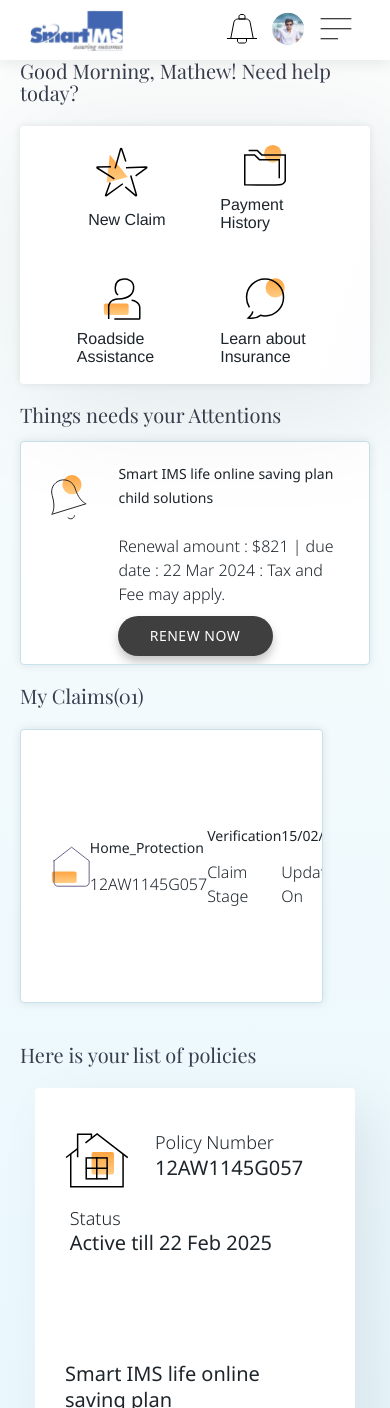
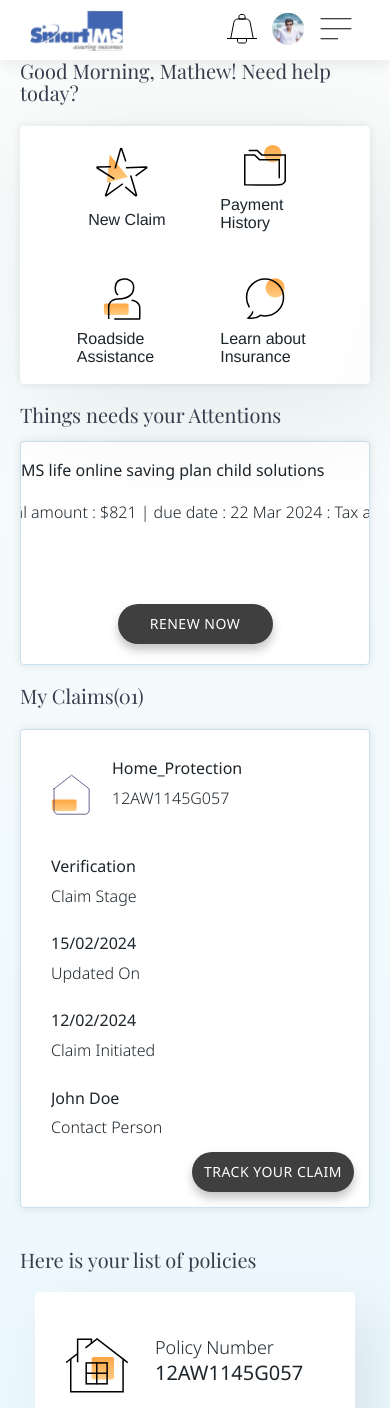
Before and after one commit to SmartImsIns/smart-ims-insu-frontend-app, a React (Create React App) app: page /ims-dashboard in a window 390 px wide. Shown: the top 1408 px of the page. Built offline with nearby package versions, Linux system fonts and the light colour scheme; a web font is replaced by a local one.

Commit message:
Dashbaord my claims responsive fixes

```diff
--- a/src/ImsDashboard/ImsDashboardCards/MyClaimsCard.tsx
+++ b/src/ImsDashboard/ImsDashboardCards/MyClaimsCard.tsx
@@ -14,15 +14,12 @@
       <DynamicTextDisplay text="My Claims(01)" />
       <Box>
         <Card sx={ImsDashboardStyle.myClaimsCardStyles}>
-          {/* <DashBoardCardItem src={myClaimsIcon} alt="new-claim-icon" text="" /> */}
-          {/* <Box sx={ImsDashboardStyle.ClaminsContentStyles}> */}
-          {/* <Box sx={ImsDashboardStyle.ClaminsIconContent } > */}
           <MyClaimCardItem
             headText="Home_Protection"
             contentText="12AW1145G057"
             icon={myClaimsIcon}
+            parentClasses={ImsDashboardStyle.myClaimsCardWithIconStyles}
           />
-          {/* </Box> */}
           <MyClaimCardItem headText="Verification" contentText="Claim Stage" />
           <MyClaimCardItem headText="15/02/2024" contentText="Updated On" />
           <MyClaimCardItem
@@ -30,8 +27,10 @@
             contentText="Claim Initiated"
           />
           <MyClaimCardItem headText="John Doe" contentText="Contact Person" />
-          {/* </Box> */}
-          <ActionButton buttonText="Track Your Claim" />
+          <ActionButton
+            buttonText="Track Your Claim"
+            classes={ImsDashboardStyle.myClaimsCardButtonStyles}
+          />
         </Card>
       </Box>
     </Box>
--- a/src/ImsDashboard/ImsDashboardStyle.ts
+++ b/src/ImsDashboard/ImsDashboardStyle.ts
@@ -2,6 +2,9 @@
   container: {
     paddingTop: "40px",
     background: "linear-gradient(180deg, #FBFDFC 0%, #E5F6FE 100%)",
+  },
+  flex1: {
+    flex: "1 1 0%",
   },
   imsDashbardContainer: {
     paddingLeft: "30px",
@@ -28,7 +31,16 @@
     display: "flex",
     flexDirection: "column",
   },
-
+  claimsCardWrapperStyles: {
+    display: "flex",
+    gap: "22px",
+    marginRight: "86px",
+    padding: "15px",
+    "@media (max-width:599px)": {
+      marginRight: "0px",
+      minWidth: "135px",
+    },
+  },
   welcomeCardStyles: {
     height: "100px",
     flexShrink: 0,
@@ -102,30 +114,39 @@
     },
   },
   myClaimsCardStyles: {
-    height: "112px",
+    // height: "112px",
     flexShrink: 0,
     display: "flex",
     flexDirection: "row",
     alignItems: "center",
     marginTop: "22px",
-    paddingRight: "42px",
-    paddingLeft: "29.85px",
+    padding: "15px",
     border: "1px solid #C9E1EC",
+    flexWrap: "wrap",
     boxShadow: "0px 0px 10px 0px rgba(0, 0, 0, 0.1)",
     "@media (max-width:599px)": {
-      width: "100%",
-      maxWidth: "229px",
-      height: "272px",
-      lineHeight: "19.8px",
+      // width: "100%",
+      // maxWidth: "229px",
+      // height: "272px",
+      // lineHeight: "19.8px",
+      // marginRight: "0px",
+      justifyContent: "space-between",
     },
     "@media (min-width:600px) and (max-width:1024px)": {
-      width: "100%",
-      maxWidth: "229px",
-      height: "272px",
-      lineHeight: "19.8px",
+      // width: "100%",
+      // height: "272px",
+      // lineHeight: "19.8px",
     },
   },
-
+  myClaimsCardWithIconStyles: {
+    "@media (min-width:600px) and (max-width:1024px)": {
+      // width: "260px",
+      flex: "1 1 0%",
+    },
+  },
+  myClaimsCardButtonStyles: {
+    marginLeft: "auto",
+  },
   ClaminsContentStyles: {
     display: "flex",
     flexDirection: "row",
@@ -188,12 +209,10 @@
     fontStyle: "normal",
     fontWeight: "400",
     lineHeight: "110%", // 19.8px
+    whiteSpace: "nowrap",
     "@media (max-width:599px)": {
-      fontSize: "14px",
-      lineHeight: "24px",
-    },
-    "@media(min-width: 600px) and (max-width: 1023px)": {
-      fontSize: "14px",
+      fontSize: "16px",
+      fontWeight: "400",
     },
   },
 
@@ -205,12 +224,10 @@
     fontFamily: "Noto Sans",
     fontWeight: "300",
     lineHeight: "110%", // 19.8px
-    "@media (max-width:599px)": {
+    whiteSpace: "nowrap",
+    "@media(max-width:599px)": {
       fontSize: "16px",
-      lineHeight: "24px",
-    },
-    "@media(min-width: 600px) and (max-width: 1023px)": {
-      fontSize: "16px",
+      fontWeight: "300",
     },
   },
   AttentionsCardTextStyle: {
@@ -231,7 +248,8 @@
   },
   ActionButtonStyles: {
     display: "flex",
-    width: 155,
+    width: "fit-content",
+    minWidth: "155px",
     height: 40,
     padding: "16px 12px",
     justifyContent: "center",
--- a/src/ImsDashboard/common/ActionButton.tsx
+++ b/src/ImsDashboard/common/ActionButton.tsx
@@ -1,23 +1,21 @@
-import React from 'react';
-import { Box, Button } from '@mui/material';
-import ImsDashboardStyle from '../ImsDashboardStyle'
+import React from "react";
+import { Box, Button } from "@mui/material";
+import ImsDashboardStyle from "../ImsDashboardStyle";
 
 interface ActionButtonProps {
   buttonText: string;
-
+  classes?: Object;
 }
 
-const ActionButton: React.FC<ActionButtonProps> = ({ buttonText }) => {
+const ActionButton: React.FC<ActionButtonProps> = ({ buttonText, classes }) => {
   return (
-    <Box >
-      <Button
-        variant="contained"
-        sx={ImsDashboardStyle.ActionButtonStyles}
-      >
-        {buttonText}
-      </Button>
-    </Box>
+    <Button
+      variant="contained"
+      sx={{ ...ImsDashboardStyle.ActionButtonStyles, ...classes }}
+    >
+      {buttonText}
+    </Button>
   );
-}
+};
 
 export default ActionButton;
--- a/src/ImsDashboard/common/MyClaimCardItem.tsx
+++ b/src/ImsDashboard/common/MyClaimCardItem.tsx
@@ -10,17 +10,19 @@
   headText: string;
   contentText: string;
   icon?: ReactNode;
-  classes?: object;
+  parentClasses?: Object;
 }
 
 const MyClaimCardItem: React.FC<MyClaimCardItemProps> = ({
   headText,
   contentText,
   icon,
-  classes,
+  parentClasses,
 }) => {
   return (
-    <>
+    <Box
+      sx={{ ...ImsDashboardStyle.claimsCardWrapperStyles, ...parentClasses }}
+    >
       {icon ? (
         <DashBoardCardItem src={myClaimsIcon} alt="new-claim-icon" text="" />
       ) : null}
@@ -30,7 +32,7 @@
           {contentText}
         </Typography>
       </Box>
-    </>
+    </Box>
   );
 };
 
```
